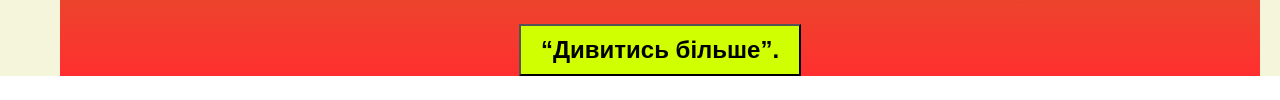
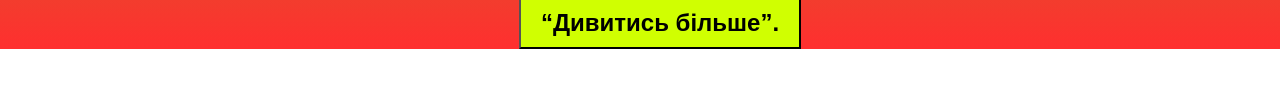
Before and after one commit to misha228-dotcom/Hw-12, a plain HTML site: page index.html in a window 1280 px wide. Shown: the part 1441-1541 px from the top of the page. After the commit the page ends 1490 px from the top, so only its background shows below. Drawn offline with Linux system fonts and the light colour scheme.

Commit message:
made css html

```diff
--- a/style.css
+++ b/style.css
@@ -7,7 +7,7 @@ body{
 .container{
     width:1200px ;
     margin: auto;
-    background-image:linear-gradient(to top, #ff2f2f,#4ff019,#2f90ff);
+
 
 
 }
@@ -15,6 +15,7 @@ body{
 .header{
 
     background-color: #0890ff;
+    background-image:linear-gradient(to top, #ff2f2f,#4ff019,#2f90ff);
 
 }
 .menu{
@@ -57,6 +58,7 @@ body{
   background-color: beige;
   padding-top: 40px;
   padding-left: 40px;
+  background-image:linear-gradient(to top, #ff2f2f,#4ff019,#2f90ff);
 
 }
 
@@ -87,7 +89,7 @@ font-size: 24px;
   padding-right:20px;
   padding-bottom: 10px;
   padding-left:20px;
-  margin: 27px auto;
+  margin:  auto;
   justify-content: center ;
 
 }
```
